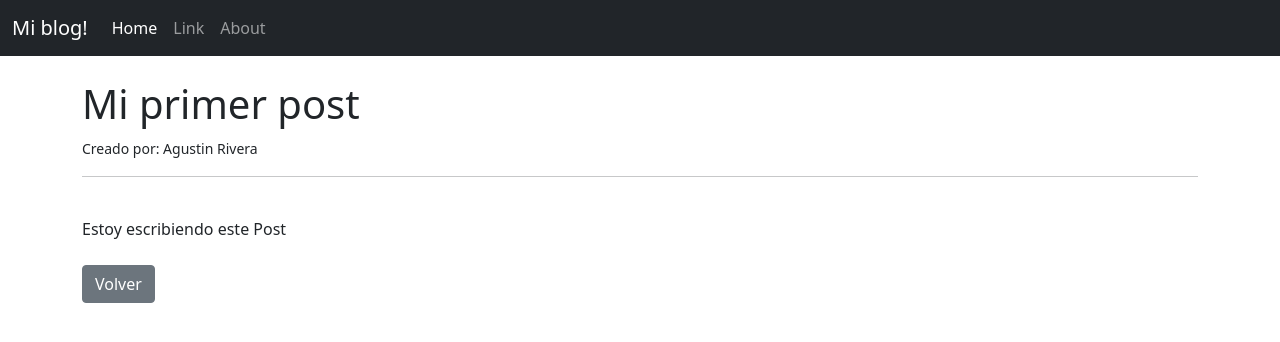
After one commit to agusriv/ProyectoFinal, a Django app: page /post/1/ in a window 1280 px wide. The commit adds this page. Shown: the top 342 px of the page. Run offline with Django 4.2, Linux system fonts and the light colour scheme; data comes from the database, SQL or seed files in the repository; both versions use the stored data as it was after the commit.

Commit message:
se edditaron templates y se modifivo el models.py

```diff
--- a/myproject/appblog/models.py
+++ b/myproject/appblog/models.py
@@ -5,8 +5,9 @@ from django.contrib.auth.models import User
 
 class Post(models.Model):
     titulo = models.CharField(max_length=60)
+    titulo_tag = models.CharField(max_length=60, default="Blog by agustin!")
     autor = models.ForeignKey(User, on_delete=models.CASCADE)
     cuerpo = models.TextField()
 
     def __str__(self):
-        return self.titulo + ' | ' + str(self.autor)
+        return (self.titulo) + ' | ' + str(self.autor)
--- /dev/null
+++ b/myproject/appblog/templates/appblog/base.html
@@ -0,0 +1,59 @@
+<!doctype html>
+<html lang="en">
+  <head>
+    <!-- Required meta tags -->
+    <meta charset="utf-8">
+    <meta name="viewport" content="width=device-width, initial-scale=1">
+
+    <!-- Bootstrap CSS -->
+    <link href="https://cdn.jsdelivr.net/npm/bootstrap@5.0.2/dist/css/bootstrap.min.css" rel="stylesheet" integrity="sha384-EVSTQN3/azprG1Anm3QDgpJLIm9Nao0Yz1ztcQTwFspd3yD65VohhpuuCOmLASjC" crossorigin="anonymous">
+
+    <title>
+        {% block titulo %}
+            Blog by agustin!
+        {% endblock %}
+    </title>
+  </head>
+  <body>
+    <nav class="navbar navbar-expand-lg navbar-dark bg-dark">
+        <div class="container-fluid">
+          <a class="navbar-brand" href="{% url 'inicio' %}"> Mi blog!</a>
+          <button class="navbar-toggler" type="button" data-bs-toggle="collapse" data-bs-target="#navbarSupportedContent" aria-controls="navbarSupportedContent" aria-expanded="false" aria-label="Toggle navigation">
+            <span class="navbar-toggler-icon"></span>
+          </button>
+          <div class="collapse navbar-collapse" id="navbarSupportedContent">
+            <ul class="navbar-nav me-auto mb-2 mb-lg-0">
+              <li class="nav-item">
+                <a class="nav-link active" aria-current="page" href="#">Home</a>
+              </li>
+              <li class="nav-item">
+                <a class="nav-link" href="#">Link</a>
+              </li>
+              <li class="nav-item">
+                <a class="nav-link" href="#">About</a>
+              </li>
+
+
+            </ul>
+
+          </div>
+        </div>
+      </nav>
+    <br/>
+    <div class="container">
+    {% block contenido%}
+
+    {% endblock%}
+    </div>
+    <!-- Optional JavaScript; choose one of the two! -->
+
+    <!-- Option 1: Bootstrap Bundle with Popper -->
+    <script src="https://cdn.jsdelivr.net/npm/bootstrap@5.0.2/dist/js/bootstrap.bundle.min.js" integrity="sha384-MrcW6ZMFYlzcLA8Nl+NtUVF0sA7MsXsP1UyJoMp4YLEuNSfAP+JcXn/tWtIaxVXM" crossorigin="anonymous"></script>
+
+    <!-- Option 2: Separate Popper and Bootstrap JS -->
+    <!--
+    <script src="https://cdn.jsdelivr.net/npm/@popperjs/core@2.9.2/dist/umd/popper.min.js" integrity="sha384-IQsoLXl5PILFhosVNubq5LC7Qb9DXgDA9i+tQ8Zj3iwWAwPtgFTxbJ8NT4GN1R8p" crossorigin="anonymous"></script>
+    <script src="https://cdn.jsdelivr.net/npm/bootstrap@5.0.2/dist/js/bootstrap.min.js" integrity="sha384-cVKIPhGWiC2Al4u+LWgxfKTRIcfu0JTxR+EQDz/bgldoEyl4H0zUF0QKbrJ0EcQF" crossorigin="anonymous"></script>
+    -->
+  </body>
+</html>
--- /dev/null
+++ b/myproject/appblog/templates/appblog/detail_post.html
@@ -0,0 +1,19 @@
+{% extends 'appblog/base.html' %}
+
+{% block titulo %}
+{{object.titulo_tag}}
+{% endblock %}
+
+{% block contenido %}
+
+<h1> {{object.titulo}} </h1>
+<small>Creado por: {{ object.autor.first_name}}
+{{object.autor.last_name}}</small><br/>
+<hr>
+<br/>
+{{ object.cuerpo}}
+
+<br/><br/>
+<a href="{% url 'inicio' %}" class="btn btn-secondary"> Volver </a>
+
+{% endblock %}
--- a/myproject/appblog/urls.py
+++ b/myproject/appblog/urls.py
@@ -1,7 +1,8 @@
 from django.urls import path
-from appblog.views import inicio
+from appblog.views import inicio, PostDetail
 
 
 urlpatterns = [
     path('', inicio.as_view(), name="inicio"),
+    path('post/<pk>/', PostDetail.as_view(), name="detalle-post"),
 ]
--- a/myproject/appblog/views.py
+++ b/myproject/appblog/views.py
@@ -1,7 +1,10 @@
 from django.shortcuts import render
 from django.views.generic import ListView, DetailView
 from appblog.models import Post
+
+from myproject.settings import BASE_DIR
 # Create your views here.
+
 """
 def inicio(request):
    return render(request, "appblog/inicio.html")
@@ -10,3 +13,7 @@ def inicio(request):
 class inicio(ListView):
     model = Post
     template_name = 'appblog/inicio.html'
+
+class PostDetail(DetailView):
+   model = Post
+   template_name = 'appblog/detail_post.html'
```
Also changed, not shown: myproject/appblog/templates/appblog/inicio.html (+12 -3 lines), myproject/appblog/migrations/0002_post_titulo_tag.py (added), myproject/db.sqlite3.
